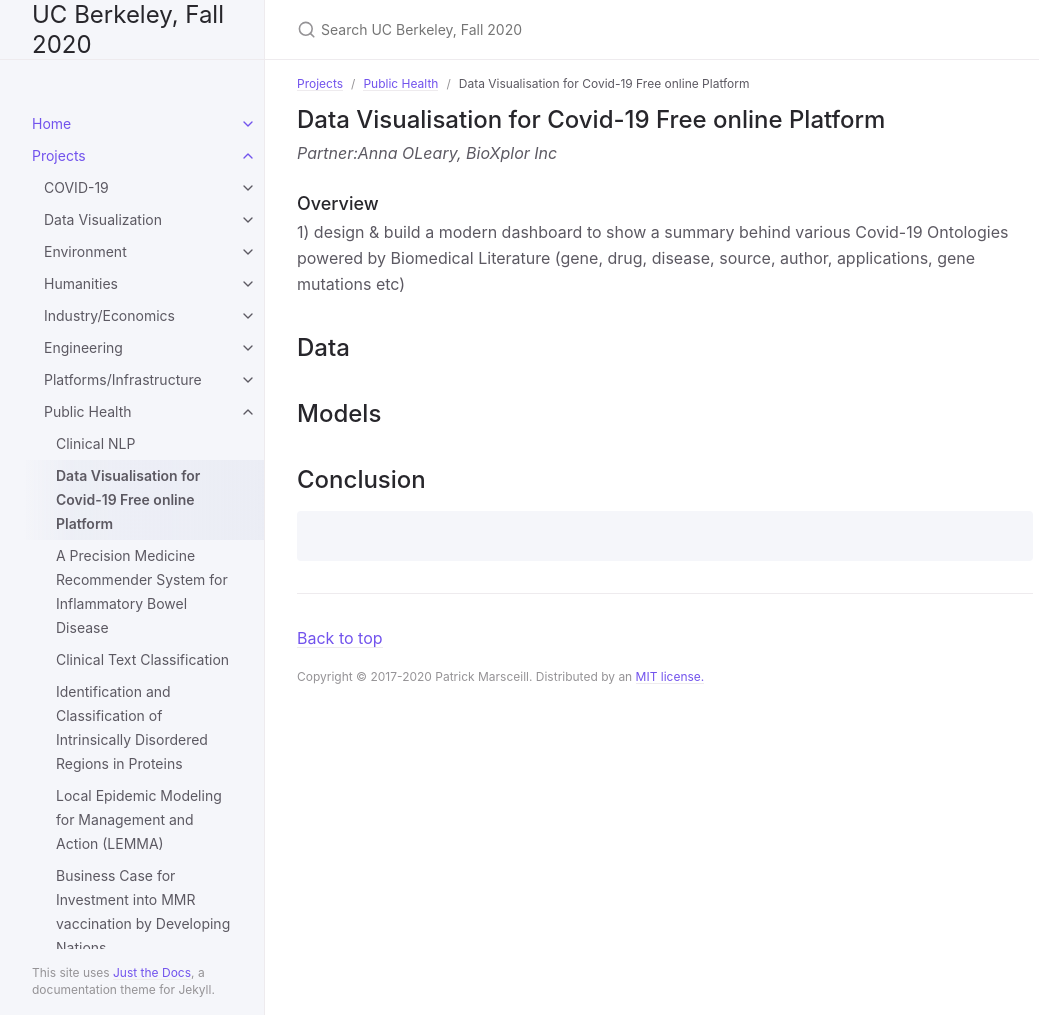
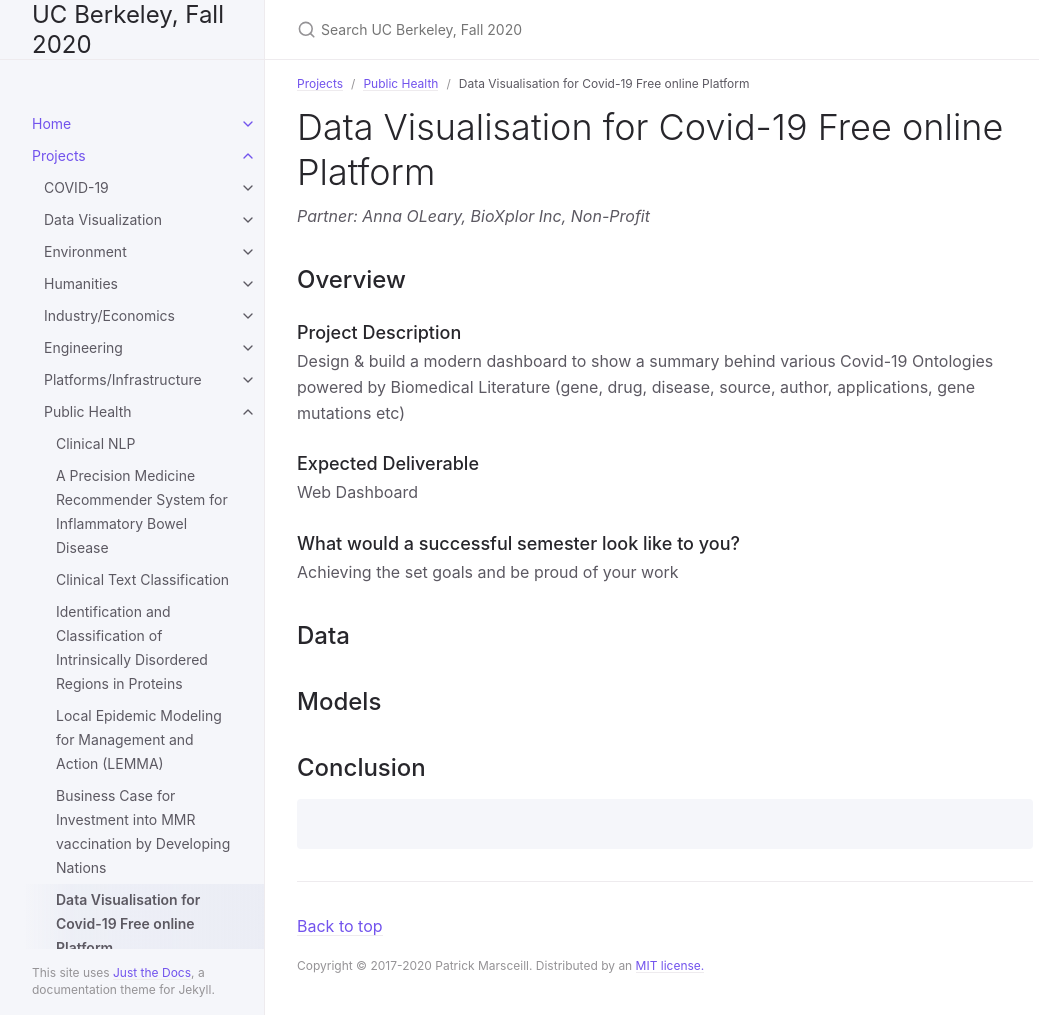
Before and after one commit to DS-Discovery/ds-discovery.github.io, a Jekyll site: the page built from Projects/Public Health/PH-Data Visualisation for Covid-19 Free online Platform.md, in a window 1280 px wide and 1015 px high. Shown: the whole window, without its empty margins (107-1146 px from the left). Built offline with Jekyll 4.4.1, drawn with Linux system fonts in a browser that asks for light colours.

Commit message:
Update PH-Data Visualisation for Covid-19 Free online Platform.md

```diff
--- a/Projects/Public Health/PH-Data Visualisation for Covid-19 Free online Platform.md
+++ b/Projects/Public Health/PH-Data Visualisation for Covid-19 Free online Platform.md
@@ -3,16 +3,21 @@ layout: default
 title: Data Visualisation for Covid-19 Free online Platform
 parent: Public Health
 grand_parent: Projects
-nav_order: 0
+nav_order: 5
 ---
 
 
-## Data Visualisation for Covid-19 Free online Platform
-*Partner:Anna OLeary, BioXplor Inc*
+# Data Visualisation for Covid-19 Free online Platform
+*Partner: Anna OLeary, BioXplor Inc, Non-Profit*
 
-### Overview
+## Overview
+### Project Description
+Design & build a modern dashboard to show a summary behind various Covid-19 Ontologies powered by Biomedical Literature (gene, drug, disease, source, author, applications, gene mutations etc)
+### Expected Deliverable
+Web Dashboard
+### What would a successful semester look like to you?
+Achieving the set goals and be proud of your work
 
-1) design & build a modern dashboard to show a summary behind various Covid-19 Ontologies powered by Biomedical Literature (gene, drug, disease, source, author, applications, gene mutations etc)
 
 ## Data
 
```
